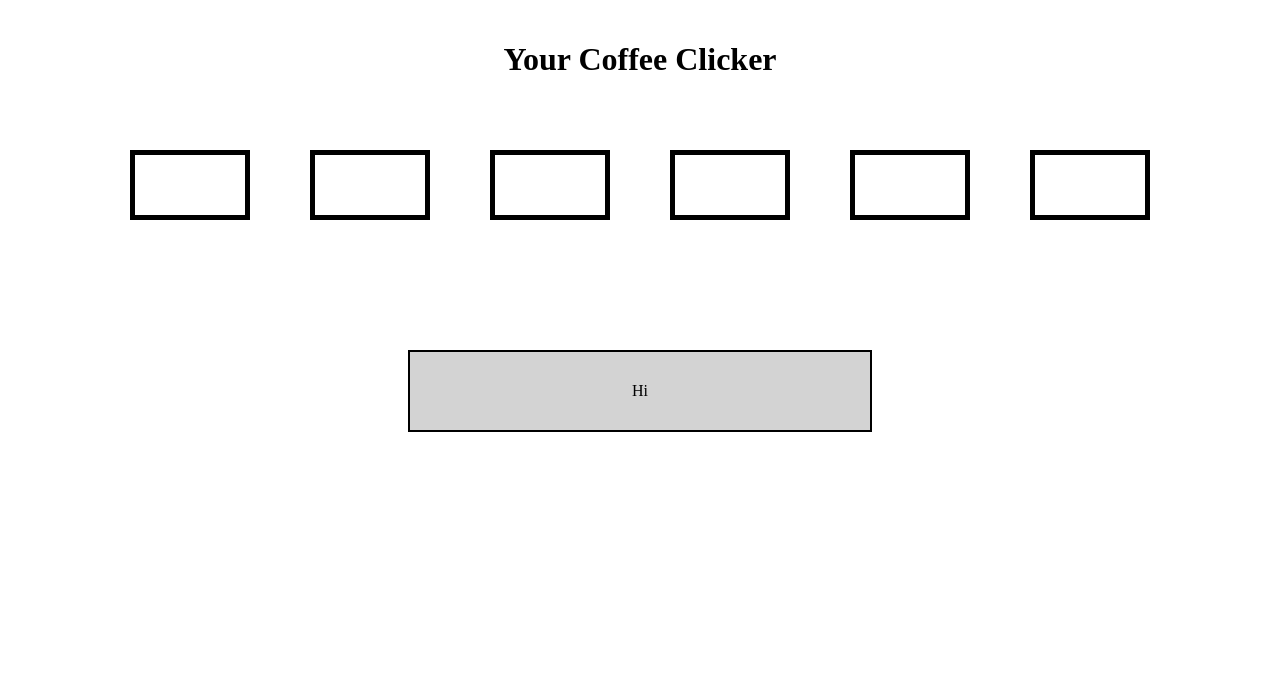
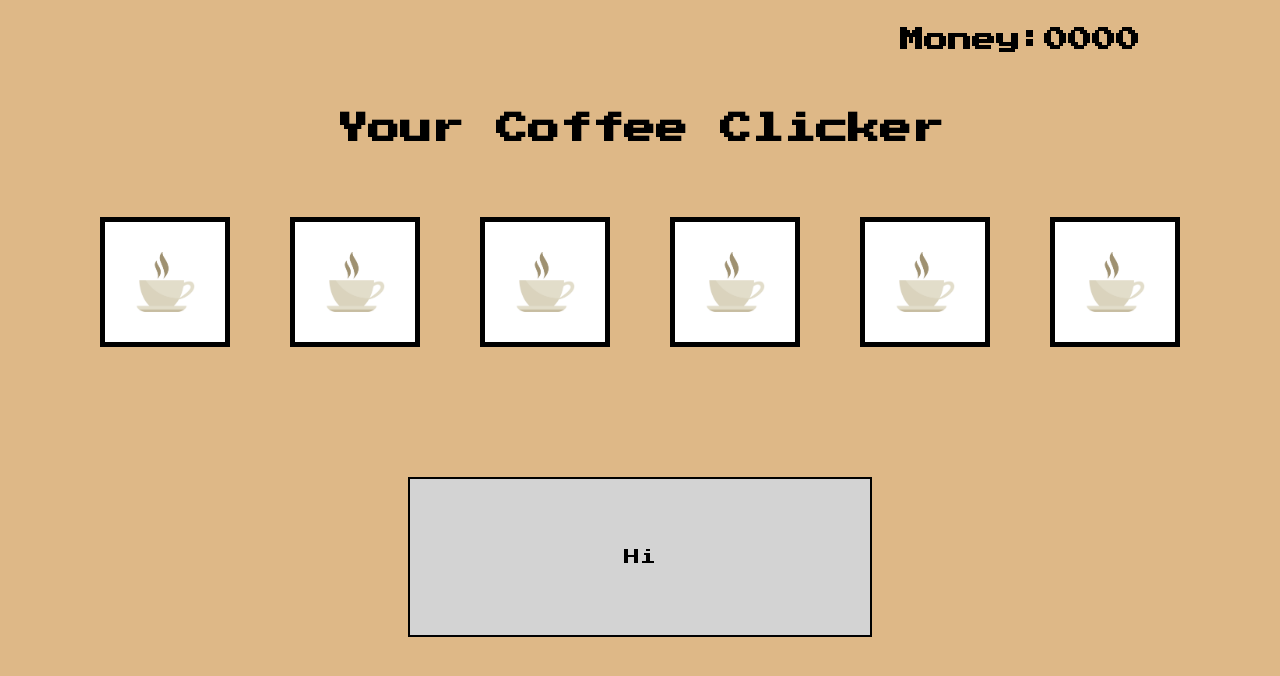
Before and after one commit to Benitezz/project1, a plain HTML site: page index.html in a window 1280 px wide. Drawn offline with Linux system fonts and the light colour scheme.

Commit message:
Initial Img's + Javascript

```diff
--- a/index.html
+++ b/index.html
@@ -1,4 +1,7 @@
 <!DOCTYPE html>
+<link rel="preconnect" href="https://fonts.googleapis.com">
+<link rel="preconnect" href="https://fonts.gstatic.com" crossorigin>
+<link href="https://fonts.googleapis.com/css2?family=Press+Start+2P&display=swap" rel="stylesheet">
 <html lang="en">
 <head>
     <meta charset="UTF-8">
@@ -6,19 +9,25 @@
     <meta name="viewport" content="width=device-width, initial-scale=1.0">
     <title>Coffee Clicker</title>
     <link rel="stylesheet" href="style.css">
-    <script src="script.js"></script>
+    <script defer src="script.js"></script>
 </head>
 <body>
+    <header>
+        <div class="container">
+            <h2>Money:<span class="score">0000</span></h2>
+        </div>
+    </header>
+
     <h1>Your Coffee Clicker</h1>
 
     <main>
         <section class="coffee">
-            <div id="drip"></div>
-            <div id="espresso"></div>
-            <div id="cortado"></div>
-            <div id="cappucino"></div>
-            <div id="latte"></div>
-            <div id="tea"></div>
+            <div id="drip"><img class="coffeeImg" src="pictures/Coffee.png" alt="hot coffee"></div>
+            <div id="espresso"><img class="coffeeImg" src="pictures/Coffee.png" alt="hot coffee"></div>
+            <div id="cortado"><img class="coffeeImg" src="pictures/Coffee.png" alt="hot coffee"></div>
+            <div id="cappucino"><img class="coffeeImg" src="pictures/Coffee.png" alt="hot coffee"></div>
+            <div id="latte"><img class="coffeeImg" src="pictures/Coffee.png" alt="hot coffee"></div>
+            <div id="tea"><img class="coffeeImg" src="pictures/Coffee.png" alt="hot coffee"></div>
         </section>
 
         <form class="textBox">
--- a/script.js
+++ b/script.js
@@ -0,0 +1,11 @@
+let money = 0;
+let drip = 2;
+
+document.getElementById("drip").addEventListener("click",clickFunc)
+
+function clickFunc(){
+    money = money + drip;
+    let score = document.querySelector(".score");
+    score.innerHTML = (parseInt(score.innerHTML)+ drip).toString().padStart(4,"0")
+    console.log(money)
+}
--- a/style.css
+++ b/style.css
@@ -1,3 +1,17 @@
+body{
+    background-color: burlywood;
+    font-family: 'Press Start 2P', cursive;
+}
+
+.container{
+    width: 80%;
+    max-width: 1000px;
+    margin: 0 auto;
+    display: flex;
+    flex-direction: row;
+    justify-content: right;
+}
+
 h1{
    text-align: center;
    padding: 20px;
@@ -11,17 +25,28 @@ h1{
 
 #drip, #espresso, #cortado, #cappucino, #latte, #tea{
 
-    width: 50px;
+    width: 60px;
     border: 5px solid black;
     color: blue;
     padding: 30px;
     margin: 30px;
+    background-color: white;
+}
+
+.coffeeImg{
+    display: block;
+    height: 60px;
+    width: 60px;
+    margin-left: auto;
+    margin-right: auto;
+    object-fit: fill;
+
 }
 
 .textBox{
     border: 2px solid black;
     margin: 100px 400px 0px 400px;
-    padding: 30px;
+    padding: 70px;
     background-color: lightgray;
     text-align: center;
 }
```
Also changed, not shown: pictures/Coffee.png (added).
